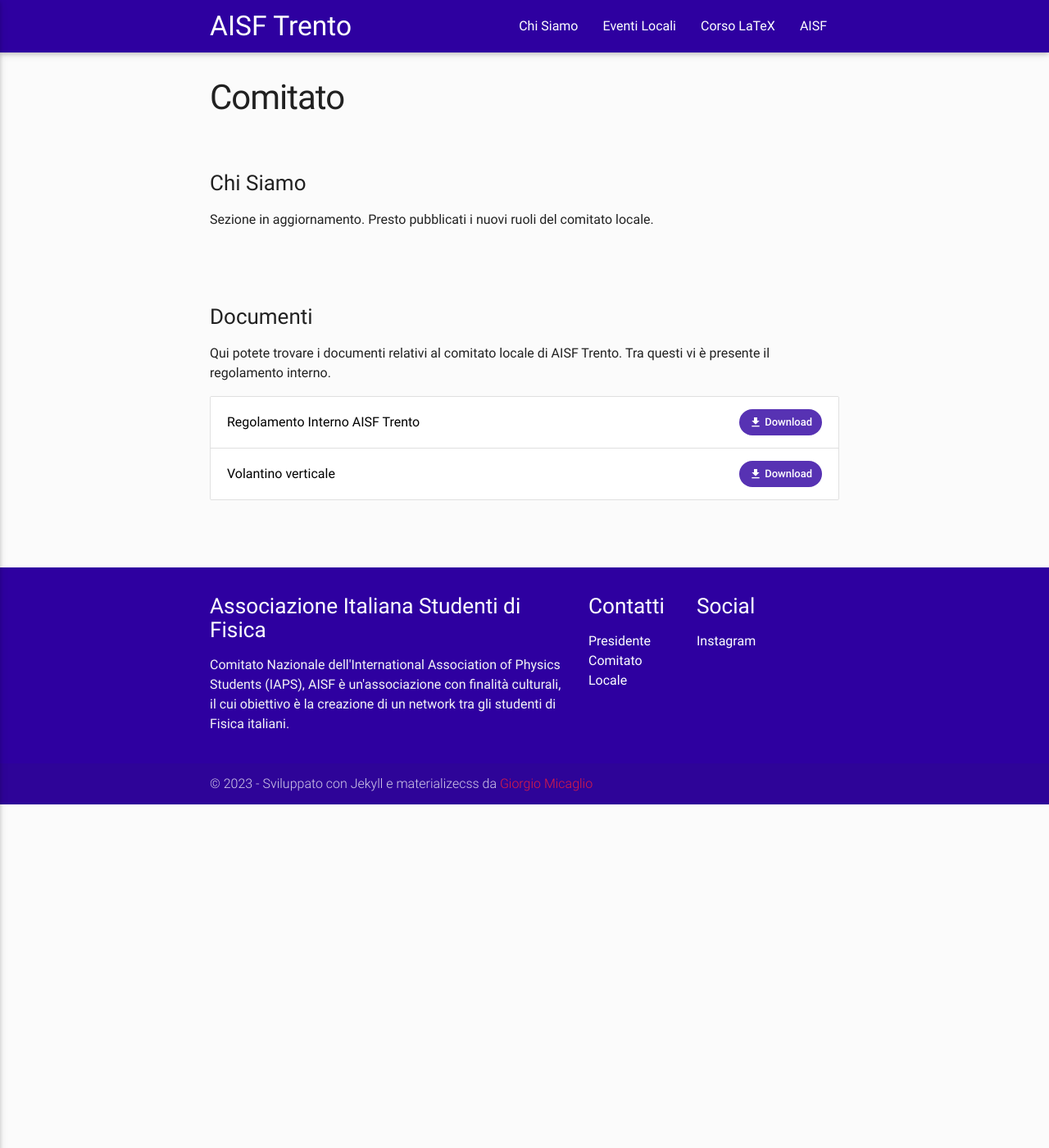
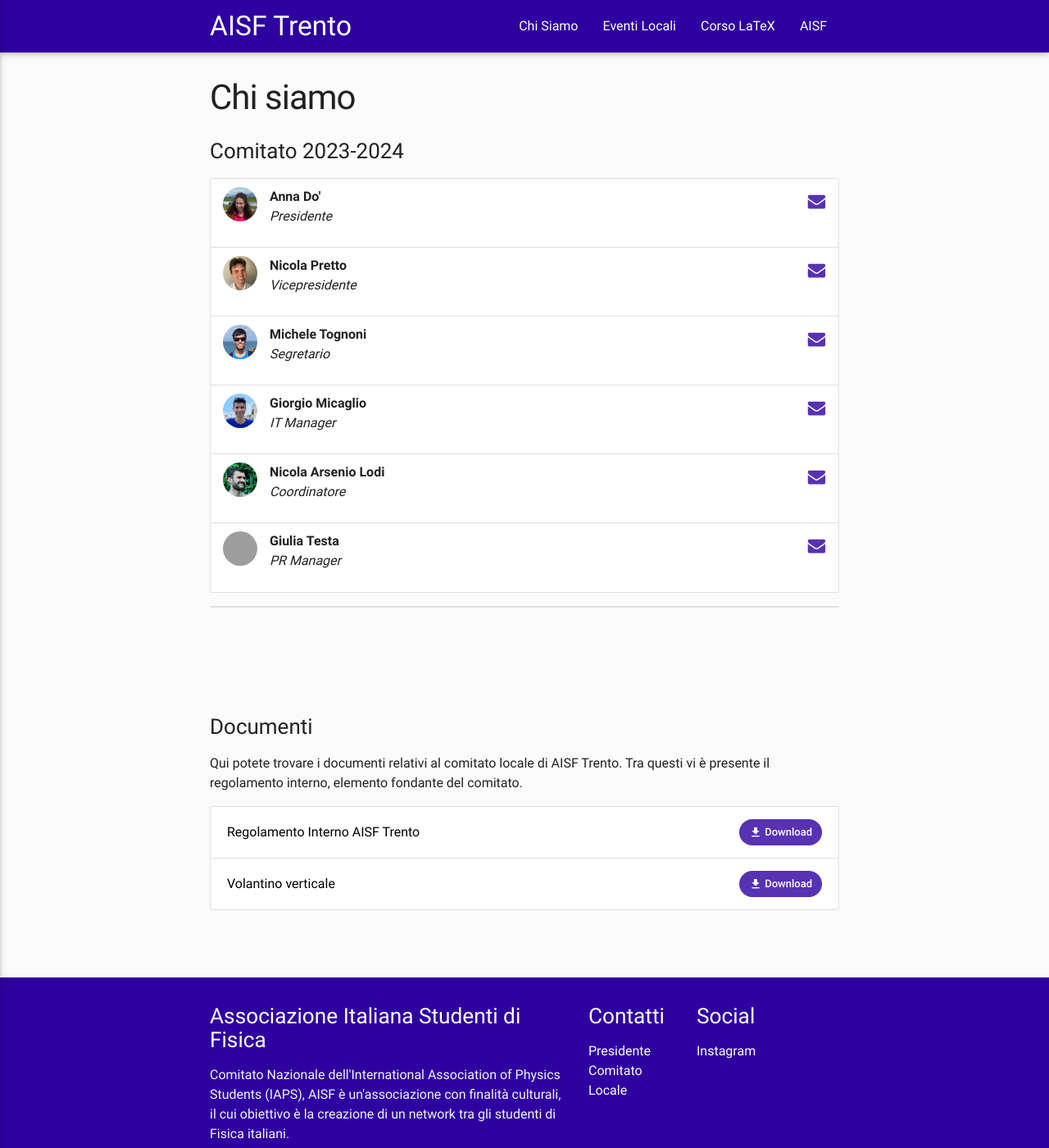
Before and after one commit to ai-sf/trento, a Jekyll site: the page built from comitato.html, in a window 1280 px wide and 1400 px high. Shown: the whole window at 82% size. Built offline with Jekyll 4.4.1, drawn with Linux system fonts in a browser that asks for light colours; nearby versions of some CDN libraries; grey boxes are pictures that could not be loaded.

Commit message:
add committee roles

```diff
--- a/_data/comitato.yml
+++ b/_data/comitato.yml
@@ -1,9 +1,33 @@
 sezioni:
-  - titolo: "Chi Siamo"
-    testo: "Sezione in aggiornamento. Presto pubblicati i nuovi ruoli del comitato locale."
+  - membri:
+    - nome: "Anna Do'"
+      img: "/img/ruoli/presidente.jpg"
+      ruolo: "Presidente"
+      #descr: "Pres."
+      mail: "anna.do@ai-sf.it"
+    - nome: "Nicola Pretto"
+      img: "/img/ruoli/vice.jpg"
+      ruolo: "Vicepresidente"
+      #descr: "Pres."
+      #mail: "nicola.pretto@studenti.unitn.it"
+    - nome: "Michele Tognoni"
+      img: "/img/ruoli/segretario.jpg"
+      ruolo: "Segretario"
+    - nome: "Giorgio Micaglio"
+      img: "/img/ruoli/IT_manager.jpg"
+      ruolo: "IT Manager"
+      mail: "giorgio.micaglio@studenti.unitn.it"
+    - nome: "Nicola Arsenio Lodi"
+      img: "/img/ruoli/coordinatore.jpg"
+      ruolo: "Coordinatore"
+      #mail: "nicola.lodi@ai-sf.it"
+    - nome: "Giulia Testa"
+      img: "/img/ruoli/PR_manager.jpg"
+      ruolo: "PR Manager"
+      mail: "giulia.testa-2@studenti.unitn.it"
 
   - titolo: "Documenti"
-    testo: "Qui potete trovare i documenti relativi al comitato locale di AISF Trento. Tra questi vi è presente il regolamento interno."
+    testo: "Qui potete trovare i documenti relativi al comitato locale di AISF Trento. Tra questi vi è presente il regolamento interno, elemento fondante del comitato."
     downloads:
       - testo: "Regolamento Interno AISF Trento"
         urls:
--- a/comitato.html
+++ b/comitato.html
@@ -1,7 +1,24 @@
 ---
 layout: page
-title:  Comitato
+title:  Chi siamo
 ---
+
+<h3>Comitato 2023-2024</h3>
+<!--Show committee roles-->
+{% for item in site.data.comitato.sezioni %}
+  <ul class="collection">
+    {% for membro in item.membri %}
+        <li class="collection-item avatar">
+          <img src="{{ membro.img }}" alt="" class="circle">
+          <span class="title">{{ membro.nome }}</span>
+          <p><i>{{ membro.ruolo }}</i><br>
+            <!-- {{ membro.descr }} -->
+          </p>
+          <div class="secondary-content"><a href="mailto:{{ membro.mail }}"><i class="fa fa-lg fa-envelope"></i></a></div>
+        </li>
+    {% endfor %}
+  </ul>
+{% endfor %}
 
 {% for section in site.data.comitato.sezioni %}
 <div class="section">
--- a/latex.html
+++ b/latex.html
@@ -1,6 +1,6 @@
 ---
 layout: page
-title: LaTeX
+title: Corso LaTeX
 ---
 
 
```
Also changed, not shown: img/ruoli/IT_manager.jpg (added), img/ruoli/coordinatore.jpg (added), img/ruoli/presidente.jpg (added), img/ruoli/segretario.jpg (added), img/ruoli/vice.jpg (added), 3 other files.
